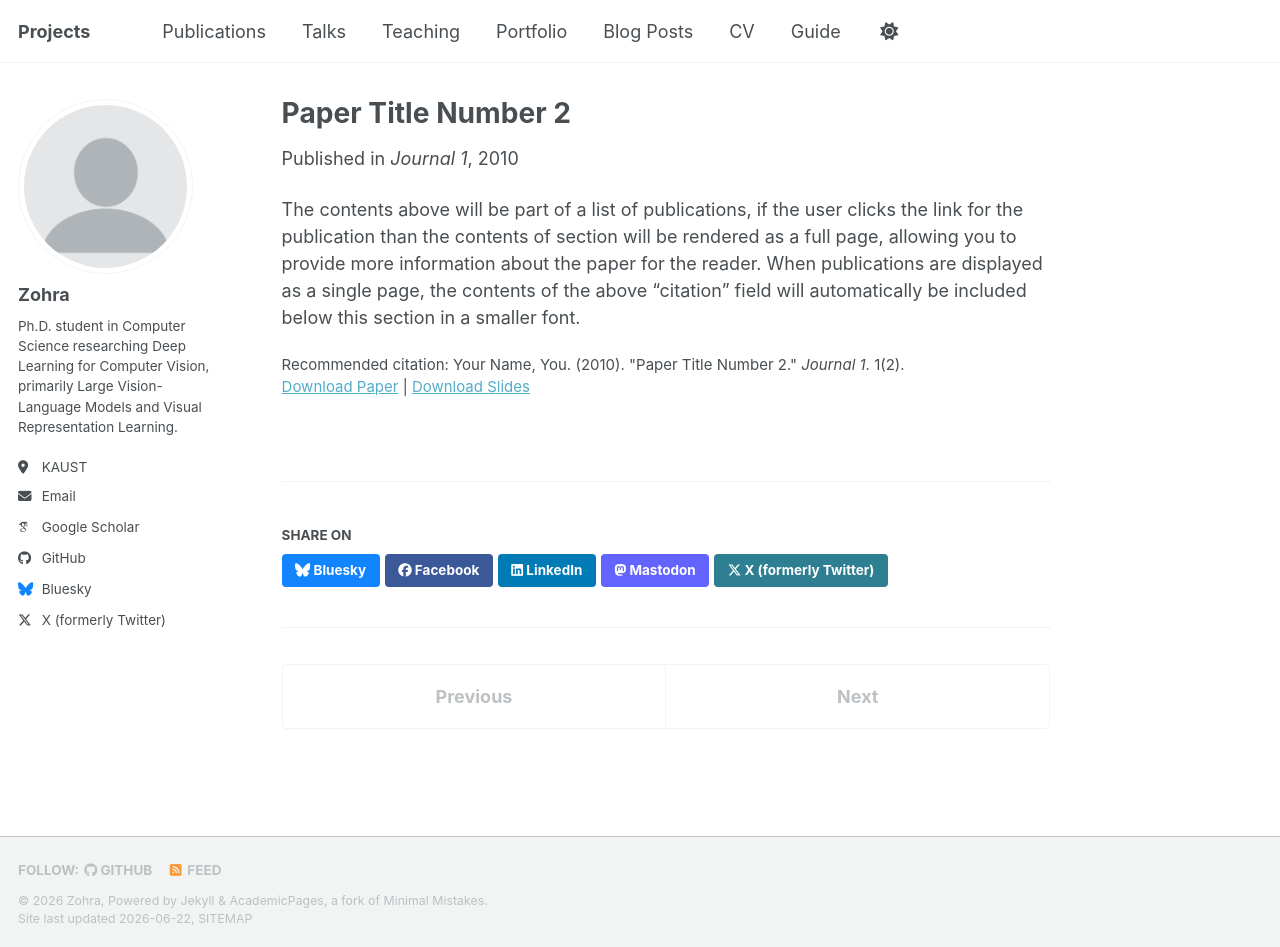
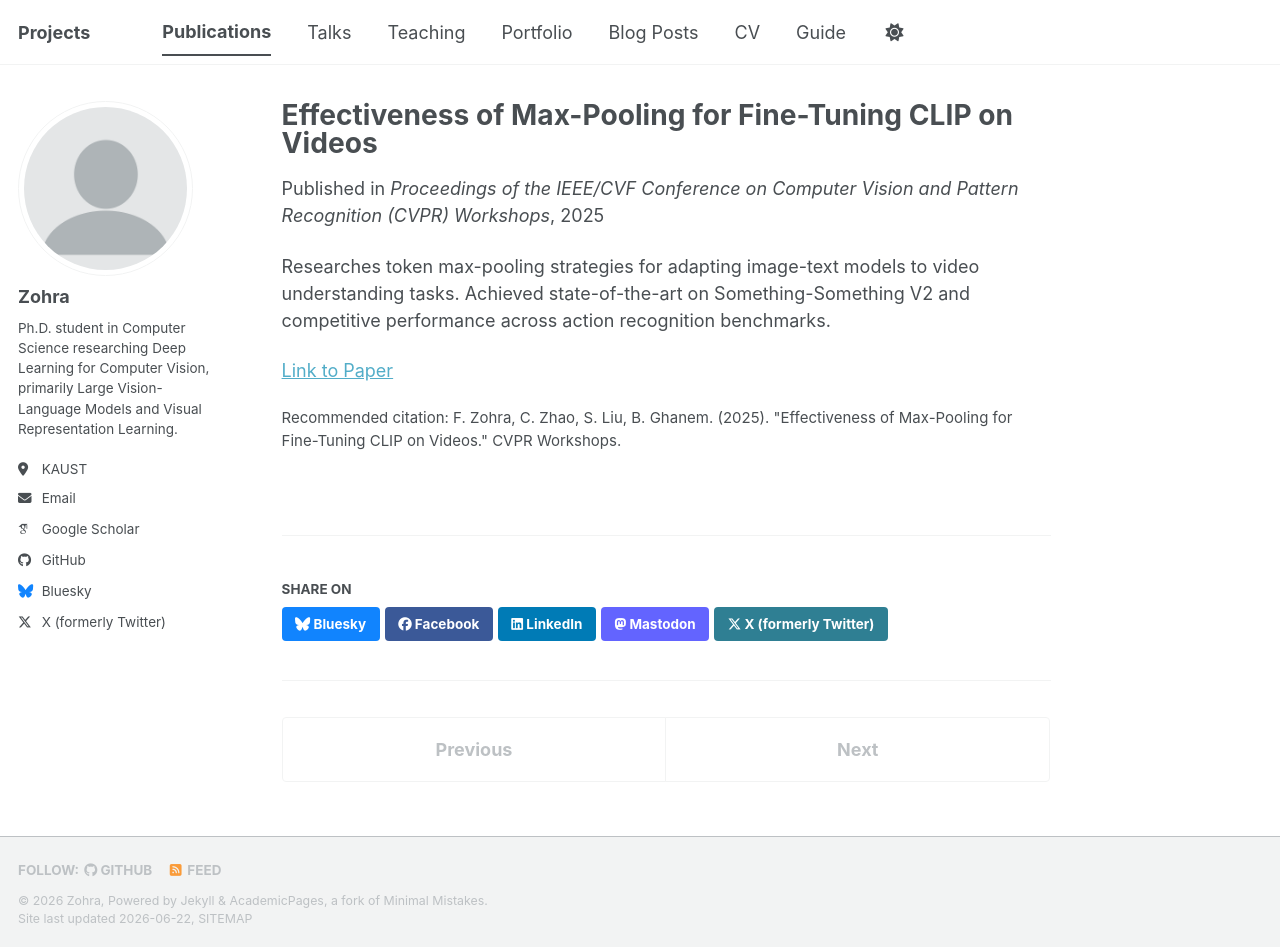
Before and after one commit to fzohra/fzohra.github.io, a Jekyll site: the page built from _publications/2010-10-01-paper-title-number-2.md, in a window 1280 px wide and 947 px high. Built offline with Jekyll 4.4.1, drawn with Linux system fonts in a browser that asks for light colours; some web fonts are replaced; a script that is not in the unit is left out.

Commit message:
Update 2010-10-01-paper-title-number-2.md

```diff
--- a/_publications/2010-10-01-paper-title-number-2.md
+++ b/_publications/2010-10-01-paper-title-number-2.md
@@ -1,14 +1,12 @@
 ---
-title: "Paper Title Number 2"
+title: "Effectiveness of Max-Pooling for Fine-Tuning CLIP on Videos"
 collection: publications
-category: manuscripts
-permalink: /publication/2010-10-01-paper-title-number-2
-excerpt: 'This paper is about the number 2. The number 3 is left for future work.'
-date: 2010-10-01
-venue: 'Journal 1'
-slidesurl: 'https://academicpages.github.io/files/slides2.pdf'
-paperurl: 'https://academicpages.github.io/files/paper2.pdf'
-citation: 'Your Name, You. (2010). &quot;Paper Title Number 2.&quot; <i>Journal 1</i>. 1(2).'
+excerpt: 'Researches token max-pooling strategies for adapting image-text models to video understanding tasks, achieving state-of-the-art on Something-Something V2 tasks and competitive performance across action recognition benchmarks.'
+date: 2025-06-01
+venue: 'Proceedings of the IEEE/CVF Conference on Computer Vision and Pattern Recognition (CVPR) Workshops'
+citation: 'F. Zohra, C. Zhao, S. Liu, B. Ghanem. (2025). "Effectiveness of Max-Pooling for Fine-Tuning CLIP on Videos." CVPR Workshops.'
 ---
 
-The contents above will be part of a list of publications, if the user clicks the link for the publication than the contents of section will be rendered as a full page, allowing you to provide more information about the paper for the reader. When publications are displayed as a single page, the contents of the above "citation" field will automatically be included below this section in a smaller font.
+Researches token max-pooling strategies for adapting image-text models to video understanding tasks. Achieved state-of-the-art on Something-Something V2 and competitive performance across action recognition benchmarks.
+
+[Link to Paper]([https://arxiv.org/abs/YOUR-LINK-HERE](https://openaccess.thecvf.com/content/CVPR2025W/eLVM/papers/Zohra_Effectiveness_of_Max-Pooling_for_Fine-Tuning_CLIP_on_Videos_CVPRW_2025_paper.pdf))
```
